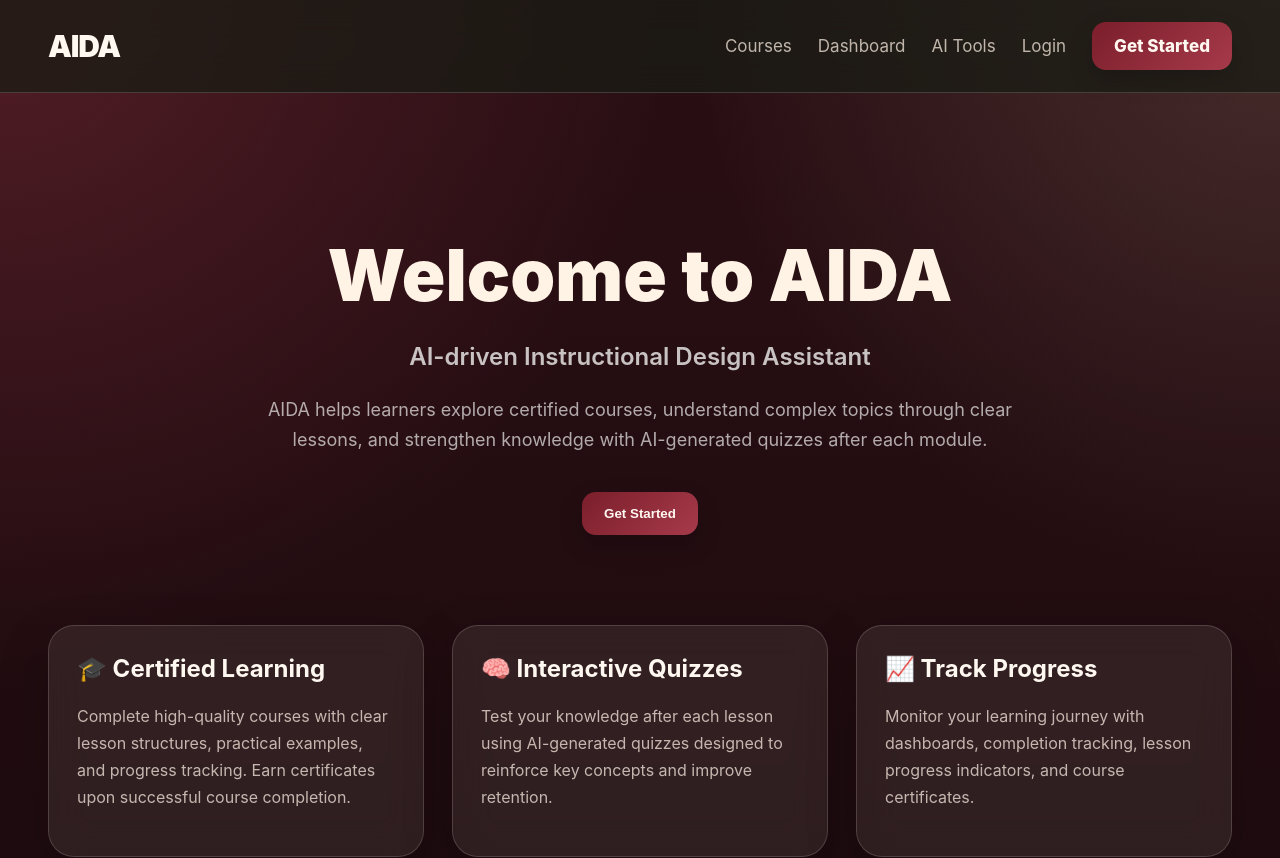
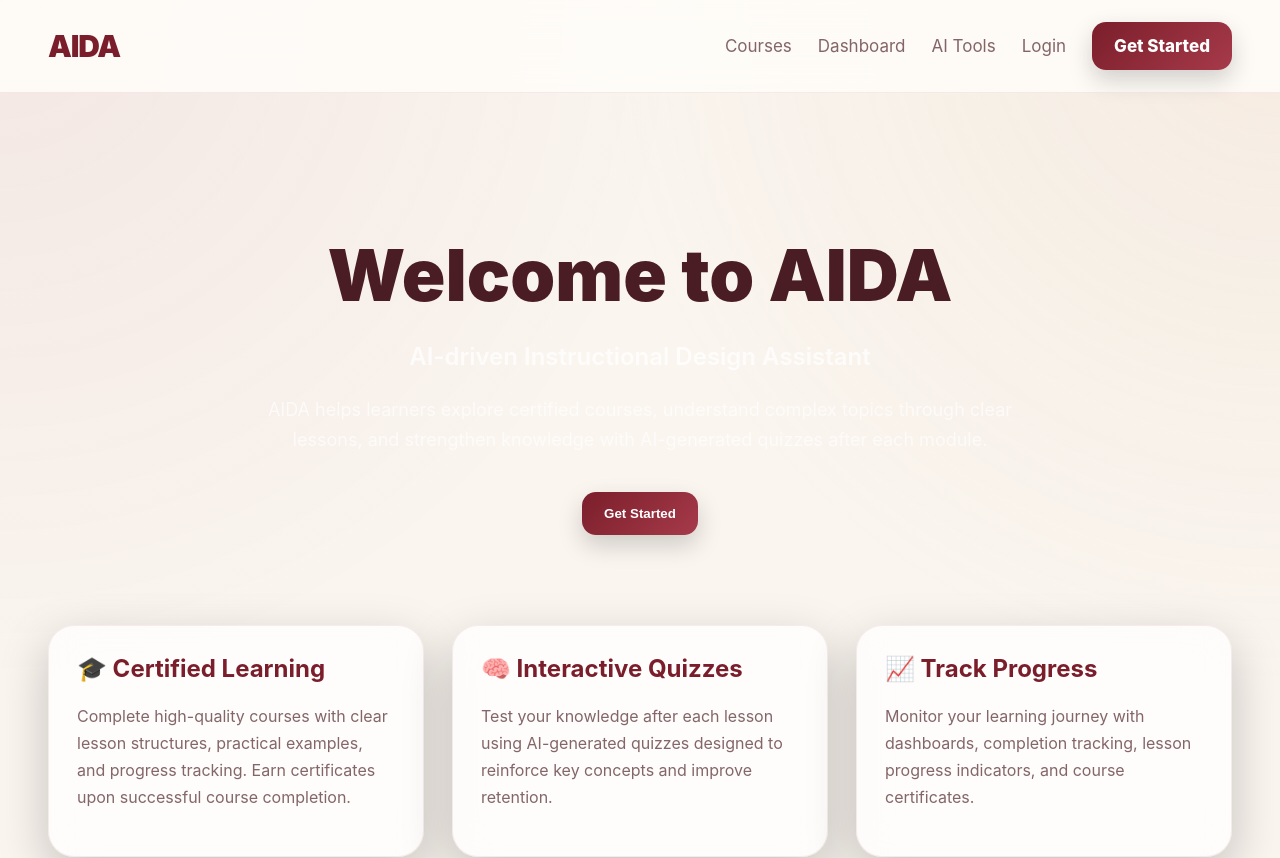
Before and after one commit to Jahon27/ai-course-generator, a React app in the folder frontend/: page / in a window 1280 px wide. Shown: the top 858 px of the page. Built offline with nearby package versions, Linux system fonts and the light colour scheme; the HTML template or start-up script is replaced by a standard one.

Commit message:
css color updates

```diff
--- a/frontend/src/App.css
+++ b/frontend/src/App.css
@@ -3,18 +3,20 @@
 }
 
 :root {
-  --bg: #2a0f14;
-  --surface: rgba(255, 248, 240, 0.08);
-  --surface-strong: rgba(255, 248, 240, 0.13);
-  --border: rgba(255, 248, 240, 0.16);
+  --bg: #faf5ef;
 
-  --text: #fff3e6;
-  --muted: rgba(255, 243, 230, 0.72);
+  --surface: rgba(255,255,255,0.8);
+  --surface-strong: rgba(255,255,255,0.95);
+  --border: rgba(123,30,43,0.12);
+
+  --text: #4a1d24;
+  --muted: rgba(74,29,36,0.68);
 
   --burgundy: #7b1e2b;
   --burgundy-light: #a63a4a;
-  --cream: #fff8f0;
-  --sand: #e6c9a8;
+
+  --cream: #fffdf9;
+  --sand: #d9b48f;
 
   --olive: #7b1e2b;
   --olive-light: #a63a4a;
@@ -23,10 +25,20 @@
 body {
   margin: 0;
   font-family: Inter, sans-serif;
+
   background:
-    radial-gradient(circle at top left, rgba(166, 58, 74, 0.32), transparent 34%),
-    radial-gradient(circle at top right, rgba(230, 201, 168, 0.16), transparent 30%),
-    linear-gradient(180deg, #2a0f14 0%, #16090c 100%);
+    radial-gradient(
+      circle at top left,
+      rgba(166,58,74,0.08),
+      transparent 35%
+    ),
+    radial-gradient(
+      circle at top right,
+      rgba(217,180,143,0.15),
+      transparent 35%
+    ),
+    #faf5ef;
+
   color: var(--text);
 }
 
@@ -44,8 +56,8 @@ a {
   justify-content: space-between;
   align-items: center;
   padding: 22px 48px;
-  background: rgba(24, 28, 20, 0.72);
-  border-bottom: 1px solid var(--border);
+  background: rgba(255,253,249,0.85);
+  border-bottom: 1px solid rgba(123,30,43,0.08);
   backdrop-filter: blur(16px);
   position: sticky;
   top: 0;
@@ -55,7 +67,7 @@ a {
 .logo {
   font-size: 30px;
   font-weight: 900;
-  color: var(--cream);
+  color: var(--burgundy);
   letter-spacing: -0.04em;
 }
 
@@ -68,14 +80,19 @@ a {
 }
 
 .nav-links a:hover {
-  color: var(--cream);
+  color: var(--burgundy);
 }
 
 .nav-button,
 button {
   border: none;
-  background: linear-gradient(135deg, var(--olive), var(--olive-light));
-  color: var(--cream);
+  background: linear-gradient(
+    135deg,
+    #7b1e2b,
+    #a63a4a
+  );
+
+  color: white;
   padding: 14px 22px;
   border-radius: 14px;
   font-weight: 800;
@@ -139,11 +156,11 @@ button:disabled {
 
 .card,
 .form-card {
-  background: var(--surface);
-  border: 1px solid var(--border);
+  background: rgba(255,255,255,0.75);
+  border: 1px solid rgba(123,30,43,0.08);
+  backdrop-filter: blur(20px);
   border-radius: 26px;
   padding: 28px;
-  backdrop-filter: blur(18px);
   box-shadow: 0 18px 50px rgba(0, 0, 0, 0.22);
 }
 
@@ -159,7 +176,7 @@ button:disabled {
 .card h2,
 .card h3 {
   margin-top: 0;
-  color: var(--cream);
+  color: var(--burgundy);
 }
 
 .card p {
@@ -189,7 +206,7 @@ button:disabled {
   margin-top: 0;
   margin-bottom: 24px;
   font-size: 42px;
-  color: var(--cream);
+  color: var(--burgundy);
 }
 
 input,
@@ -395,6 +412,7 @@ textarea::placeholder {
     font-size: 34px !important;
     line-height: 1.15 !important;
     overflow-wrap: anywhere;
+    color: var(--burgundy);
   }
 
   .card p {
```
